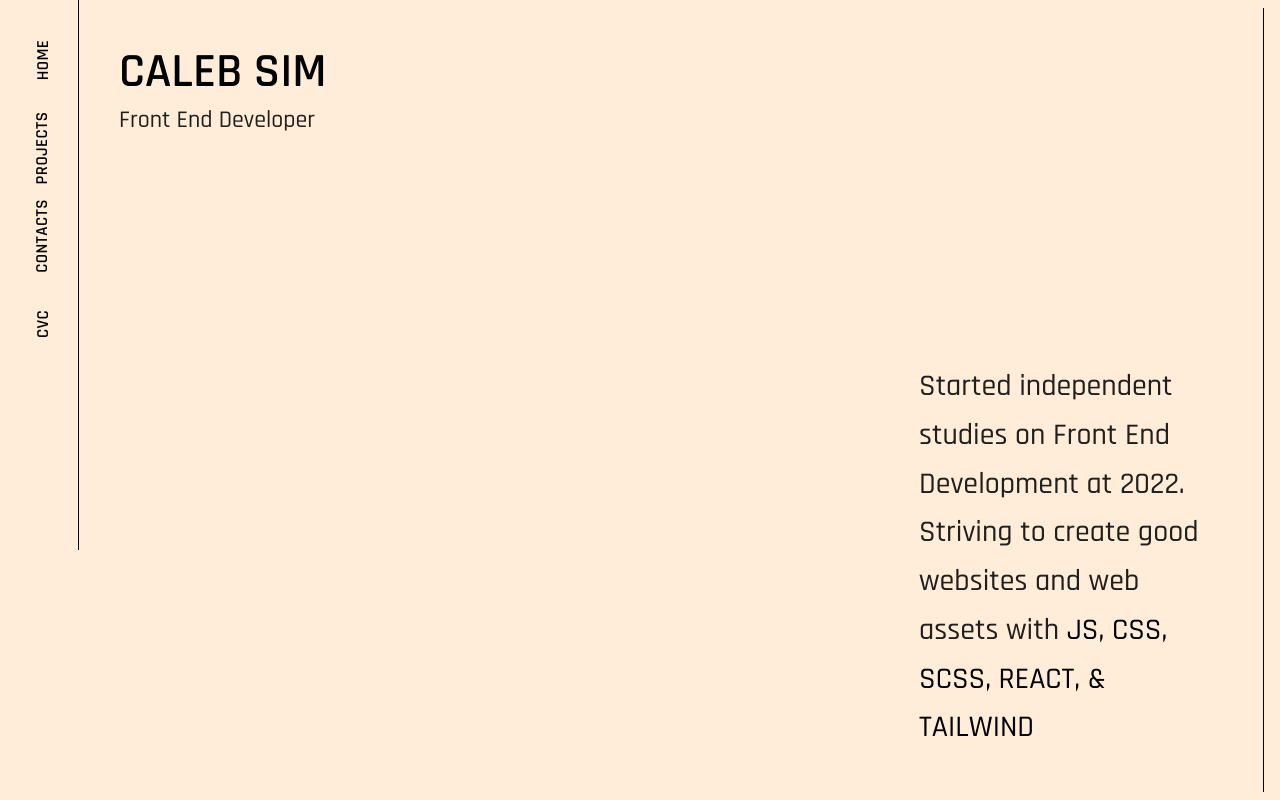
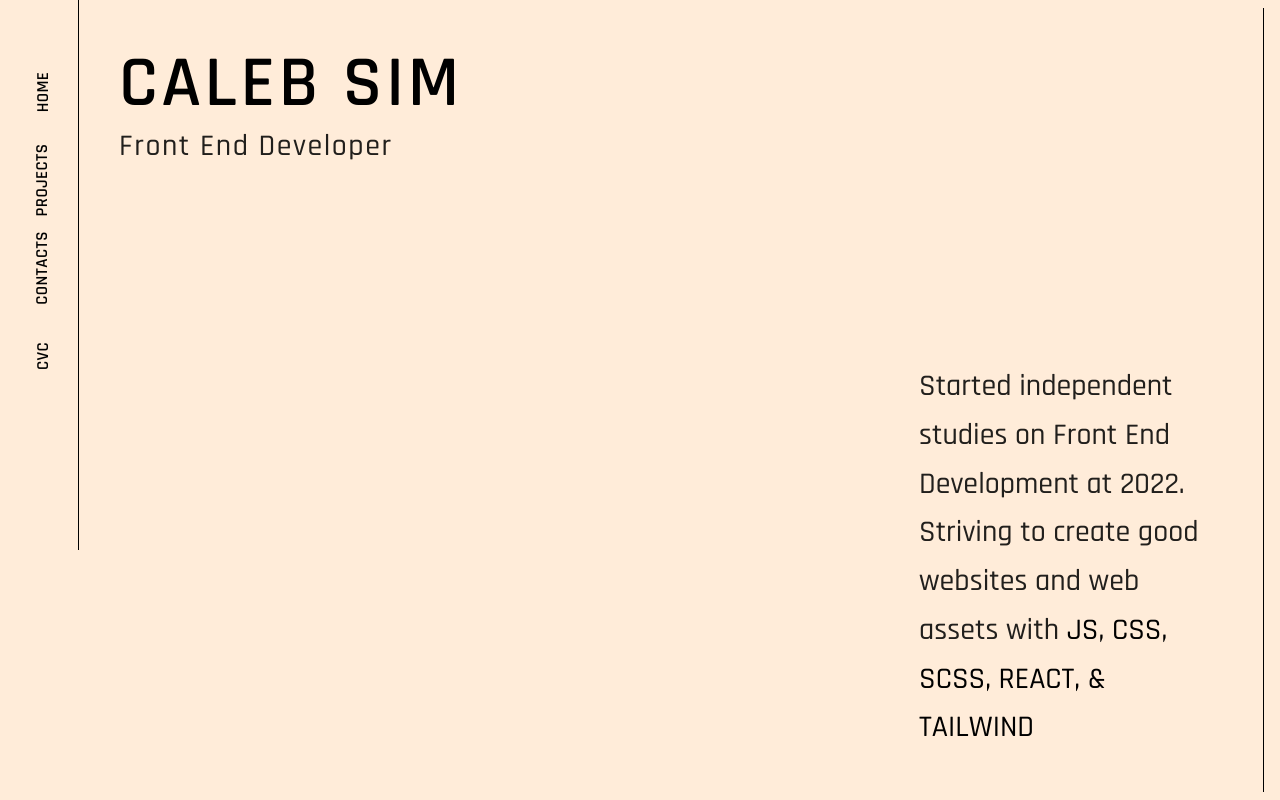
Before and after one commit to CodeLamp168/Caleb-Dylan-Sim-Portfolio, a React (Vite) app: page / in a window 1280 px wide. Built offline with nearby package versions, Linux system fonts and the light colour scheme.

Commit message:
White spacing to text

```diff
--- a/src/App.jsx
+++ b/src/App.jsx
@@ -33,7 +33,7 @@ function App() {
 
     return(
       <nav className="main-app-nav  font-semibold md:min-h-screen relative">
-          <div className="nav-list flex md:flex-col justify-center items-center md:justify-start gap-6 md:gap-16 py-4 md:py-12  border-black   md:border-r">
+          <div className="nav-list flex md:flex-col justify-center items-center md:justify-start gap-6 md:gap-16 py-4 md:py-20  border-black   md:border-r">
              <NavItem ComponentName={`Home`} />
              <NavItem ComponentName={`Projects`} />
              <NavItem ComponentName={`Contacts`} />
@@ -46,7 +46,7 @@ function App() {
   return (
     <div className="App grid max-h-screen md:mx-2">
       <NavArea/>
-      <div className="main-content-display border-r border-black  md:m-2 relative">
+      <div className="main-content-display border-r border-black  md:m-2 relative md:overflow-hidden">
         <Home/>
       </div>
 
--- a/src/assets/Home.jsx
+++ b/src/assets/Home.jsx
@@ -4,8 +4,8 @@ export default function Home(){
 
         return(
         <div className="title-header border-black py-6 text-center md:text-left w-full max-w-xs md:max-w-xl">
-          <h1 className="text-5xl text-black font-semibold">CALEB SIM</h1>
-          <p className="text-2xl pt-2 font-medium">Front End Developer</p>
+          <h1 className="text-7xl text-black font-semibold tracking-wider">CALEB SIM</h1>
+          <p className="text-3xl pt-2 font-medium tracking-wider">Front End Developer</p>
         </div>
         )
     }
```
